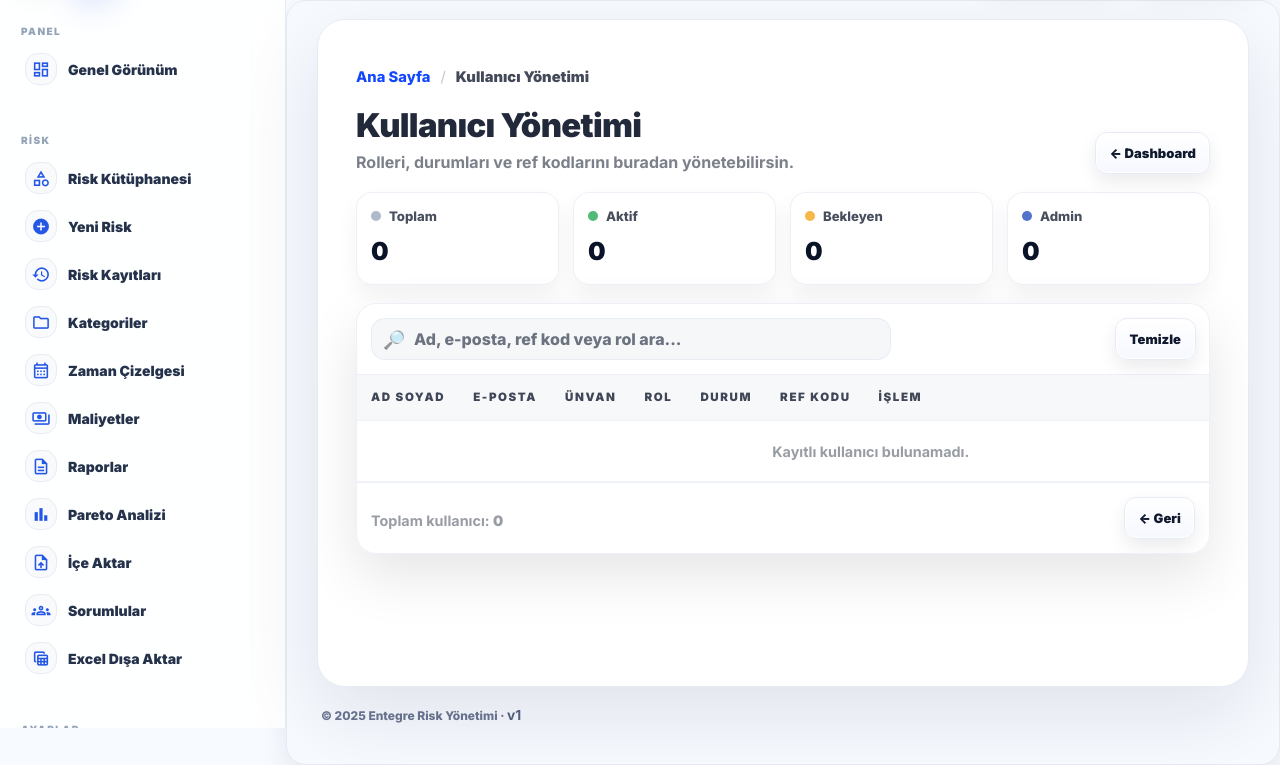
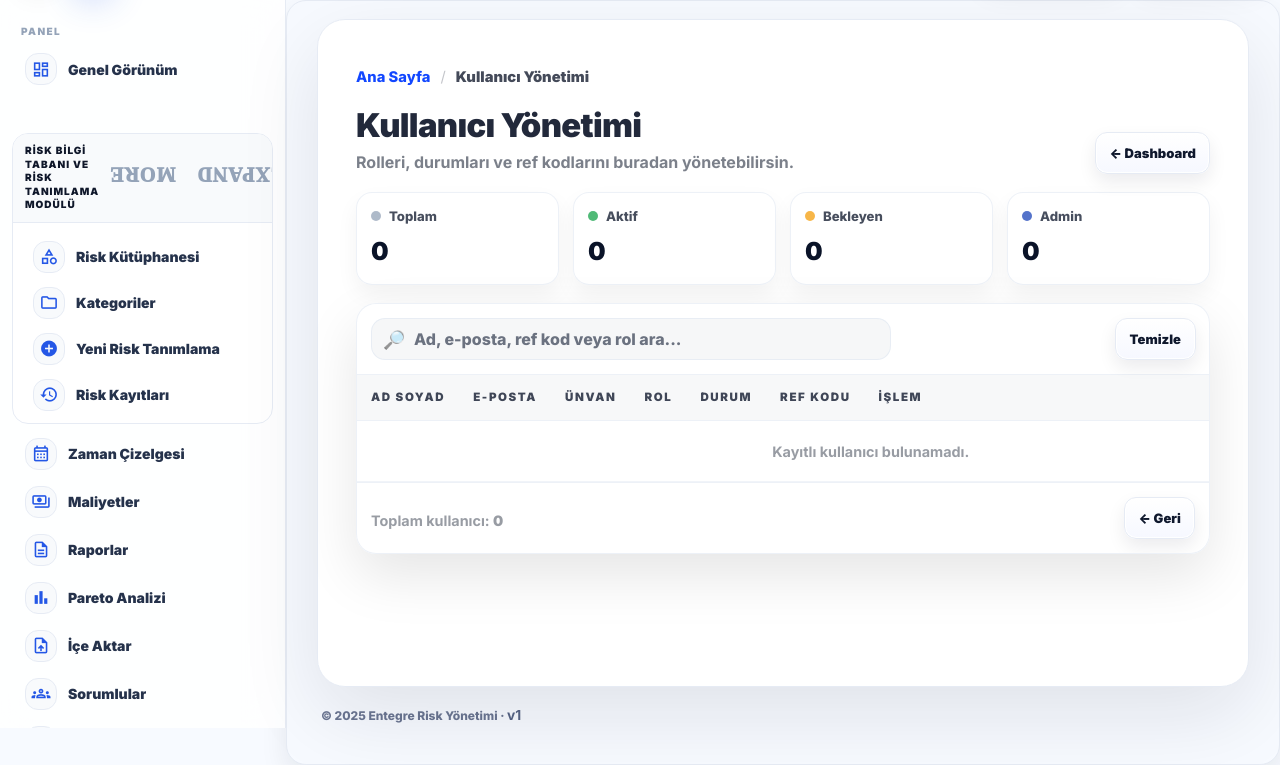
Before and after one commit to entegre809-netizen/riskapp-consensus, a Flask app: page /admin/users in a window 1280 px wide. Shown: the part 72-837 px from the top of the page. Run offline with Flask 3, Linux system fonts and the light colour scheme; the visitor is signed in with stand-in values (Sample User, id 1); data that the repository does not hold is empty; some libraries are stand-ins or nearby versions.

Commit message:
changing

```diff
--- a/riskapp/templates/base.html
+++ b/riskapp/templates/base.html
@@ -1053,27 +1053,33 @@
       </div>
 
       <div class="menu-section">
-        <div class="menu-title">Risk</div>
+        <details class="module-group" open>
+          <summary>Risk Bilgi Tabanı ve Risk Tanımlama Modülü</summary>
+
           <nav class="menu">
             <a href="{{ url_for('risk_identify') }}" class="{{ 'active' if request.endpoint=='risk_identify' }}">
               <span class="menu-icon"><span class="material-icons-outlined" style="font-size:19px;">category</span></span>
               <span class="menu-text">Risk Kütüphanesi</span>
             </a>
 
+            <a href="{{ url_for('categories_index') }}" class="{{ 'active' if request.endpoint=='categories_index' }}">
+              <span class="menu-icon"><span class="material-icons-outlined" style="font-size:19px;">folder</span></span>
+              <span class="menu-text">Kategoriler</span>
+            </a>
+
             <a href="{{ url_for('risk_new') }}" class="{{ 'active' if request.endpoint=='risk_new' }}">
               <span class="menu-icon"><span class="material-icons-outlined" style="font-size:19px;">add_circle</span></span>
-            <span class="menu-text">Yeni Risk</span>
+              <span class="menu-text">Yeni Risk Tanımlama</span>
             </a>
 
             <a href="{{ url_for('risk_select') }}" class="{{ 'active' if request.endpoint=='risk_select' }}">
               <span class="menu-icon"><span class="material-icons-outlined" style="font-size:19px;">history</span></span>
               <span class="menu-text">Risk Kayıtları</span>
             </a>
+          </nav>
+        </details>
 
-          <a href="{{ url_for('categories_index') }}" class="{{ 'active' if request.endpoint=='categories_index' }}">
-            <span class="menu-icon"><span class="material-icons-outlined" style="font-size:19px;">folder</span></span>
-            <span class="menu-text">Kategoriler</span>
-          </a>
+        <nav class="menu">
 
           <a href="{{ url_for('schedule') }}" class="{{ 'active' if request.endpoint=='schedule' }}">
             <span class="menu-icon"><span class="material-icons-outlined" style="font-size:19px;">calendar_month</span></span>
```
Lines whose indentation alone changed are shown as unchanged.
